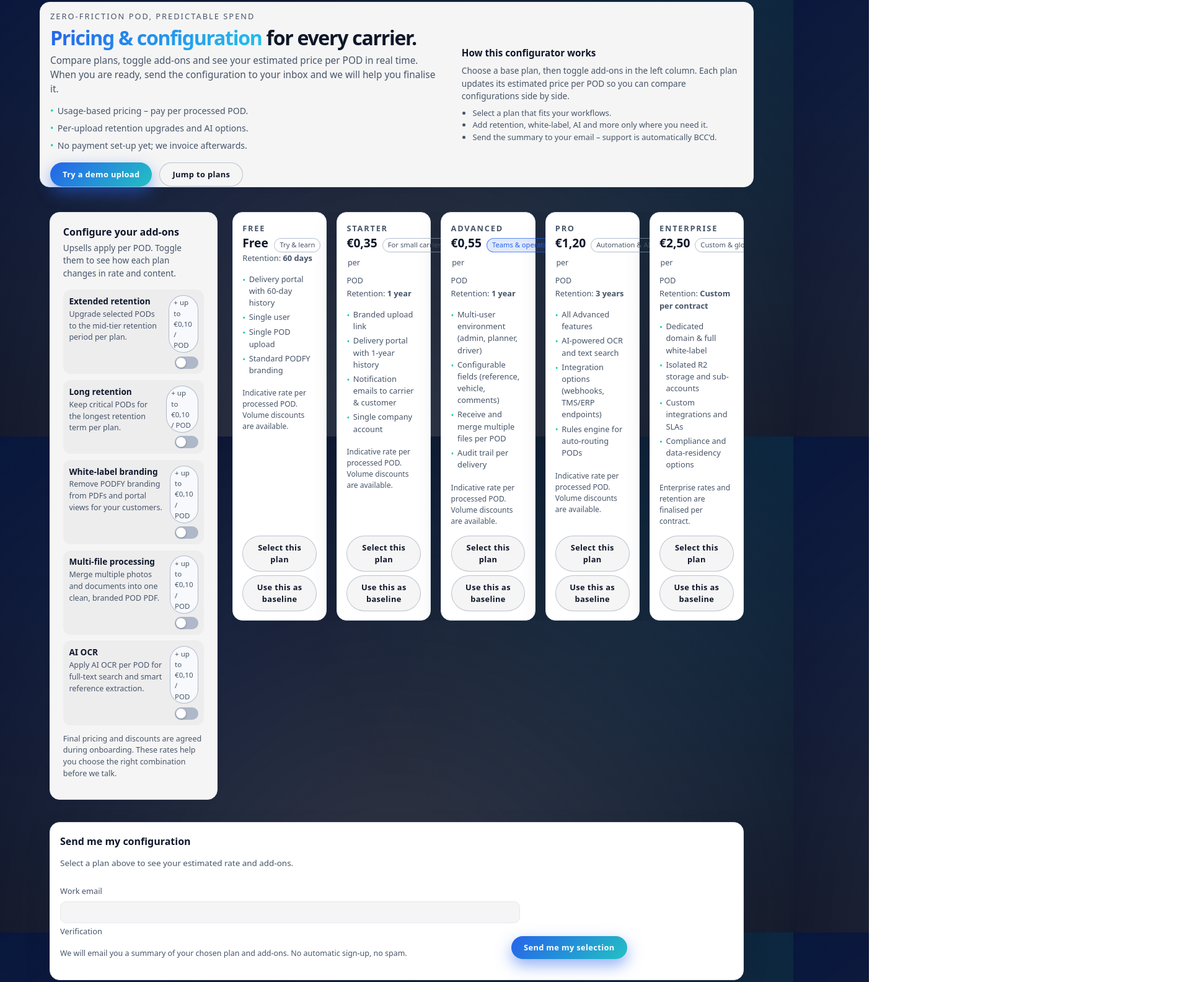
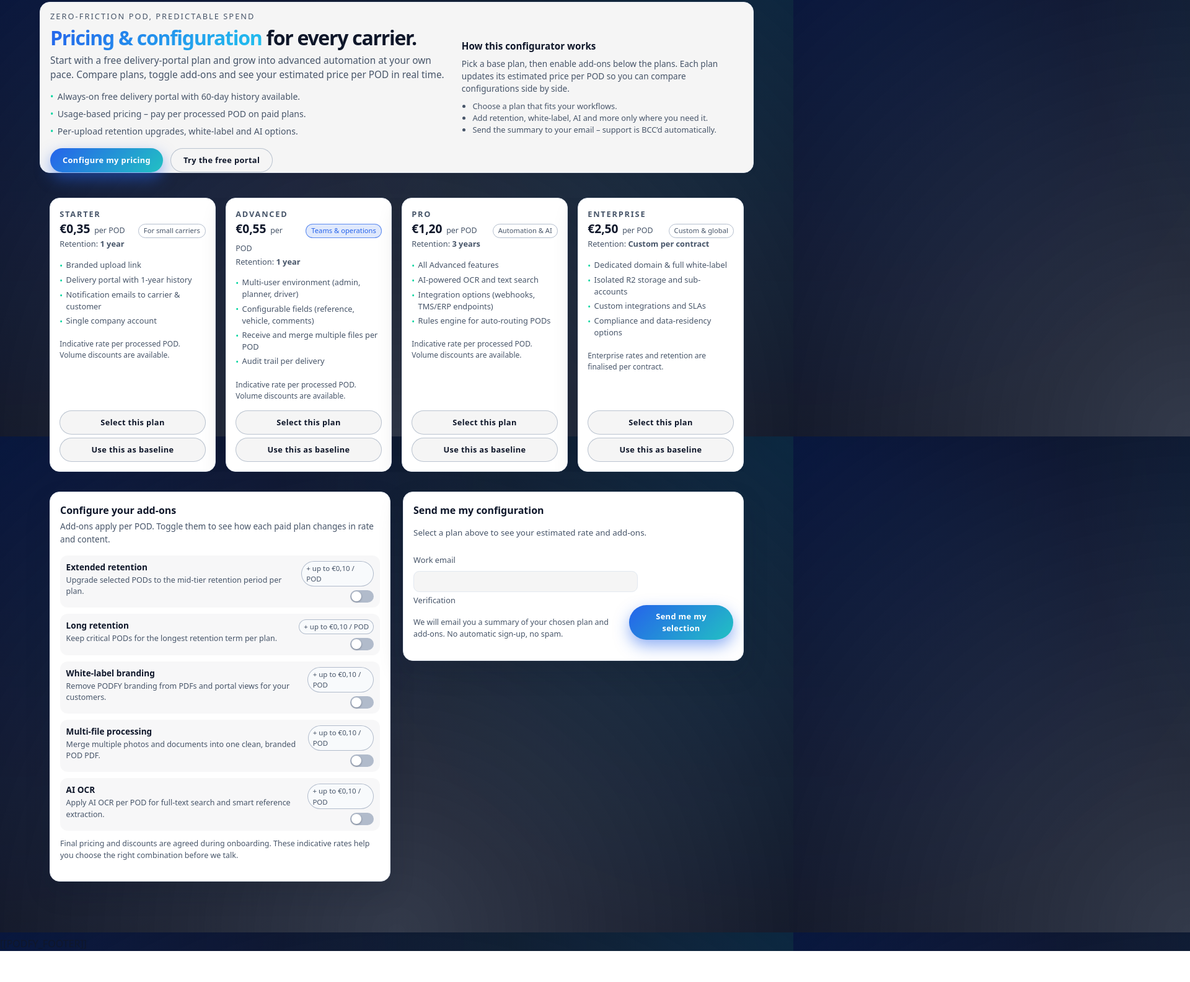
Before and after one commit to AHLJvanderPlas/Podfy-site, a plain HTML site: page pricing.html in a window 1280 px wide. Shown: the part 96-1680 px from the top of the page at 62% size, 1920 px wide, since content can reach past the window. After the commit the page ends 1630 px from the top, so only its background shows below. Drawn offline with Linux system fonts and the light colour scheme.

Commit message:
Update pricing.html

```diff
--- a/pricing.html
+++ b/pricing.html
@@ -40,7 +40,7 @@
   <link rel="mask-icon" href="/assets/podfy-favicon.svg" color="#2563EB" />
 
   <!-- Styles -->
-  <link rel="stylesheet" href="/assets/styles.css?v=pricing-rev1" />
+  <link rel="stylesheet" href="/assets/styles.css?v=pricing-rev2" />
 
   <!-- Theme toggler -->
   <script src="/assets/theme.js" defer></script>
@@ -48,7 +48,7 @@
   <!-- Cloudflare Turnstile -->
   <script src="https://challenges.cloudflare.com/turnstile/v0/api.js" async defer></script>
 
-  <!-- Pricing-specific layout (kept small, uses existing tokens/components) -->
+  <!-- Pricing-specific layout -->
   <style>
     .pricing-main {
       max-width: var(--container-6xl);
@@ -149,106 +149,6 @@
       color: var(--muted);
     }
 
-    .pricing-layout {
-      margin-top: 1.5rem;
-      display: grid;
-      grid-template-columns: minmax(0, 1.15fr) minmax(0, 3.5fr);
-      gap: 1.5rem;
-      align-items: flex-start;
-    }
-
-    @media (max-width: 1024px) {
-      .pricing-layout {
-        grid-template-columns: minmax(0, 1fr);
-      }
-    }
-
-    .pricing-upsell-card {
-      position: sticky;
-      top: 5rem; /* below sticky site header */
-    }
-    @media (max-width: 1024px) {
-      .pricing-upsell-card {
-        position: static;
-      }
-    }
-
-    .pricing-upsell-title {
-      margin: 0 0 .25rem;
-      font-size: 1rem;
-      font-weight: 600;
-      color: var(--ink);
-    }
-
-    .pricing-upsell-subtitle {
-      margin: 0 0 1rem;
-      font-size: .85rem;
-      color: var(--muted);
-    }
-
-    .pricing-upsell-list {
-      display: flex;
-      flex-direction: column;
-      gap: .6rem;
-      margin-bottom: .8rem;
-    }
-
-    .pricing-upsell-item {
-      display: flex;
-      align-items: flex-start;
-      justify-content: space-between;
-      gap: .75rem;
-      padding: .55rem .6rem;
-      border-radius: .75rem;
-      background: rgba(15,23,42,0.03);
-    }
-    html[data-theme="dark"] .pricing-upsell-item {
-      background: rgba(15,23,42,0.85);
-    }
-    .pricing-upsell-item.active {
-      background: rgba(37,99,235,0.10);
-      border: 1px solid rgba(37,99,235,0.45);
-    }
-
-    .pricing-upsell-item-main {
-      font-size: .85rem;
-    }
-    .pricing-upsell-item-main strong {
-      display: block;
-      margin-bottom: .1rem;
-    }
-    .pricing-upsell-item-main small {
-      display: block;
-      font-size: .78rem;
-      color: var(--muted);
-    }
-
-    .pricing-upsell-meta {
-      display: flex;
-      flex-direction: column;
-      align-items: flex-end;
-      gap: .35rem;
-      font-size: .78rem;
-    }
-
-    .pill-pricing {
-      border-radius: 999px;
-      border: 1px solid rgba(148,163,184,0.7);
-      padding: .15rem .45rem;
-      font-size: .72rem;
-      color: var(--muted);
-      background: rgba(248,250,252,0.95);
-    }
-    html[data-theme="dark"] .pill-pricing {
-      background: rgba(15,23,42,0.9);
-    }
-
-    .pricing-upsell-footnote {
-      margin-top: .4rem;
-      font-size: .78rem;
-      color: var(--muted);
-    }
-
     .pricing-plans-scroll {
       overflow-x: auto;
     }
@@ -256,7 +156,7 @@
     .pricing-plans-grid {
       min-width: 720px;
       display: grid;
-      grid-template-columns: repeat(5, minmax(0, 1fr));
+      grid-template-columns: repeat(4, minmax(0, 1fr));
       gap: 1rem;
     }
 
@@ -370,8 +270,110 @@
       gap: .35rem;
     }
 
+    /* Below-plans layout: left add-ons, right send configuration */
+    .pricing-below-layout {
+      margin-top: 2rem;
+      display: grid;
+      grid-template-columns: minmax(0, 1fr) minmax(0, 1fr);
+      gap: 1.25rem;
+      align-items: flex-start;
+    }
+
+    @media (max-width: 900px) {
+      .pricing-below-layout {
+        grid-template-columns: minmax(0, 1fr);
+      }
+    }
+
+    .pricing-upsell-card {
+      border-radius: 1rem;
+      border: 1px solid var(--line);
+      background: var(--surface-strong);
+      padding: 1.1rem 1rem 1.2rem;
+      box-shadow: 0 18px 40px rgba(15,23,42,0.16);
+    }
+    html[data-theme="dark"] .pricing-upsell-card {
+      background: rgba(15,23,42,0.96);
+      box-shadow: 0 0 26px rgba(15,23,42,0.85), inset 0 0 38px rgba(15,23,42,0.8);
+    }
+
+    .pricing-upsell-title {
+      margin: 0 0 .25rem;
+      font-size: 1rem;
+      font-weight: 600;
+      color: var(--ink);
+    }
+
+    .pricing-upsell-subtitle {
+      margin: 0 0 1rem;
+      font-size: .85rem;
+      color: var(--muted);
+    }
+
+    .pricing-upsell-list {
+      display: flex;
+      flex-direction: column;
+      gap: .6rem;
+      margin-bottom: .8rem;
+    }
+
+    .pricing-upsell-item {
+      display: flex;
+      align-items: flex-start;
+      justify-content: space-between;
+      gap: .75rem;
+      padding: .55rem .6rem;
+      border-radius: .75rem;
+      background: rgba(15,23,42,0.03);
+    }
+    html[data-theme="dark"] .pricing-upsell-item {
+      background: rgba(15,23,42,0.85);
+    }
+    .pricing-upsell-item.active {
+      background: rgba(37,99,235,0.10);
+      border: 1px solid rgba(37,99,235,0.45);
+    }
+
+    .pricing-upsell-item-main {
+      font-size: .85rem;
+    }
+    .pricing-upsell-item-main strong {
+      display: block;
+      margin-bottom: .1rem;
+    }
+    .pricing-upsell-item-main small {
+      display: block;
+      font-size: .78rem;
+      color: var(--muted);
+    }
+
+    .pricing-upsell-meta {
+      display: flex;
+      flex-direction: column;
+      align-items: flex-end;
+      gap: .35rem;
+      font-size: .78rem;
+    }
+
+    .pill-pricing {
+      border-radius: 999px;
+      border: 1px solid rgba(148,163,184,0.7);
+      padding: .15rem .45rem;
+      font-size: .72rem;
+      color: var(--muted);
+      background: rgba(248,250,252,0.95);
+    }
+    html[data-theme="dark"] .pill-pricing {
+      background: rgba(15,23,42,0.9);
+    }
+
+    .pricing-upsell-footnote {
+      margin-top: .4rem;
+      font-size: .78rem;
+      color: var(--muted);
+    }
+
     .pricing-selection-card {
-      margin-top: 2.25rem;
       border-radius: 1rem;
       border: 1px solid var(--line);
       background: var(--surface-strong);
@@ -449,7 +451,7 @@
       color: #dc2626;
     }
 
-    /* Tiny toggle switch reused from previous answer, adjusted slightly */
+    /* Toggle switch */
     .pricing-switch {
       --switch-width: 38px;
       --switch-height: 20px;
@@ -494,7 +496,7 @@
       transform: translateX(18px);
     }
 
-    /* Honeypot field for pricing form */
+    /* Honeypot */
     .pricing-honeypot {
       position: absolute;
       width: 1px;
@@ -526,45 +528,52 @@
               <span>Pricing & configuration</span> for every carrier.
             </h1>
             <p class="pricing-lead">
+              Start with a free delivery-portal plan and grow into advanced automation at your own pace.
               Compare plans, toggle add-ons and see your estimated price per POD in real time.
-              When you are ready, send the configuration to your inbox and we will help you finalise it.
             </p>
             <ul class="pricing-hero-bullets">
-              <li>Usage-based pricing – pay per processed POD.</li>
-              <li>Per-upload retention upgrades and AI options.</li>
-              <li>No payment set-up yet; we invoice afterwards.</li>
+              <li>Always-on free delivery portal with 60-day history available.</li>
+              <li>Usage-based pricing – pay per processed POD on paid plans.</li>
+              <li>Per-upload retention upgrades, white-label and AI options.</li>
             </ul>
             <div class="pricing-hero-actions">
-              <a href="/free-tier-demo.html" class="btn btn-primary">Try a demo upload</a>
-              <a href="#plans" class="btn btn-secondary">Jump to plans</a>
+              <a href="#plans" class="btn btn-primary">Configure my pricing</a>
+              <a href="/free-tier-demo.html" class="btn btn-secondary">Try the free portal</a>
             </div>
           </div>
 
           <aside>
             <h2 class="pricing-hero-side-title">How this configurator works</h2>
             <p class="pricing-hero-side-body">
-              Choose a base plan, then toggle add-ons in the left column. Each plan updates its
+              Pick a base plan, then enable add-ons below the plans. Each plan updates its
               estimated price per POD so you can compare configurations side by side.
             </p>
             <ul class="pricing-hero-side-list">
-              <li>Select a plan that fits your workflows.</li>
+              <li>Choose a plan that fits your workflows.</li>
               <li>Add retention, white-label, AI and more only where you need it.</li>
-              <li>Send the summary to your email – support is automatically BCC’d.</li>
+              <li>Send the summary to your email – support is BCC’d automatically.</li>
             </ul>
           </aside>
         </div>
       </div>
     </section>
 
-    <!-- PLANS + UPSELLS -->
+    <!-- PLANS -->
     <section class="home-section" id="plans">
       <div class="container">
-        <div class="pricing-layout">
-          <!-- Upsell column -->
-          <aside class="card card-glass pricing-upsell-card" aria-label="Configure add-ons">
+        <div class="pricing-plans-scroll">
+          <div id="plans-grid" class="pricing-plans-grid">
+            <!-- Filled by JS -->
+          </div>
+        </div>
+
+        <!-- Below the plans: left add-ons, right send configuration -->
+        <div class="pricing-below-layout">
+          <!-- Add-ons / upsell -->
+          <aside class="pricing-upsell-card" aria-label="Configure add-ons">
             <h2 class="pricing-upsell-title">Configure your add-ons</h2>
             <p class="pricing-upsell-subtitle">
-              Upsells apply per POD. Toggle them to see how each plan changes in rate and content.
+              Add-ons apply per POD. Toggle them to see how each paid plan changes in rate and content.
             </p>
 
             <div id="upsell-list" class="pricing-upsell-list">
@@ -572,20 +581,12 @@
             </div>
 
             <p class="pricing-upsell-footnote">
-              Final pricing and discounts are agreed during onboarding. These rates help you choose
-              the right combination before we talk.
+              Final pricing and discounts are agreed during onboarding. These indicative rates
+              help you choose the right combination before we talk.
             </p>
           </aside>
 
-          <!-- Plans -->
-          <div class="pricing-plans-scroll">
-            <div id="plans-grid" class="pricing-plans-grid">
-              <!-- Filled by JS -->
-            </div>
-          </div>
-        </div>
-
-        <!-- Selection + email -->
+          <!-- Send configuration -->
           <section class="pricing-selection-card" aria-label="Send me my configuration">
             <div class="pricing-selection-header">
               <div>
@@ -647,15 +648,14 @@
             </form>
           </section>
         </div>
+      </div>
     </section>
   </main>
 
   [[PODFY_FOOTER]]
 
   <script>
-    // =======================
     // Turnstile callbacks
-    // =======================
     function onPricingTurnstileCompleted(token) {
       const hidden = document.getElementById('pricingTurnstileToken');
       if (hidden) hidden.value = token || '';
@@ -669,9 +669,7 @@
       if (hidden) hidden.value = '';
     }
 
-    // =======================
-    // Pricing data model
-    // =======================
+    // Data model
     const PLANS = [
       {
         id: 'free',
@@ -850,10 +848,6 @@
       return '€' + value.toFixed(2).replace('.', ',');
     }
 
-    function isUpsellVisibleForPlan(upsell, plan) {
-      return upsell.visibility.includes(plan.level);
-    }
-
     function getPlanEffectivePrice(plan) {
       let total = plan.basePrice;
       state.activeUpsells.forEach(id => {
@@ -948,7 +942,8 @@
 
     function renderPlans() {
       plansGridEl.innerHTML = '';
-      PLANS.forEach(plan => {
+      // Only render paid plans: skip free
+      PLANS.filter(p => p.level !== 'free').forEach(plan => {
         const card = document.createElement('article');
         card.className = 'pricing-plan-card card-glass' +
           (state.selectedPlanId === plan.id ? ' selected' : '');
@@ -1017,7 +1012,7 @@
         hintBtn.className = 'btn btn-secondary';
         hintBtn.textContent = 'Use this as baseline';
         hintBtn.addEventListener('click', () => {
-          const selectionSection = document.querySelector('.pricing-selection-card');
+          const selectionSection = document.querySelector('.pricing-below-layout');
           if (selectionSection) {
             selectionSection.scrollIntoView({ behavior: 'smooth', block: 'start' });
           }
@@ -1057,9 +1052,7 @@
       `;
     }
 
-    // =======================
     // Form submission
-    // =======================
     selectionFormEl.addEventListener('submit', async (event) => {
       event.preventDefault();
       selectionStatusEl.textContent = '';
@@ -1067,7 +1060,6 @@
 
       const hp = document.getElementById('pricing-hp');
       if (hp && hp.value) {
-        // Honeypot filled – treat as spam
         selectionStatusEl.textContent = 'Something went wrong. Please try again.';
         selectionStatusEl.classList.add('error');
         return;
@@ -1123,8 +1115,10 @@
         },
         upsells: upsellIds,
         upsellLabels,
-        // snapshot for sales / internal reference
-        plansSnapshot: PLANS.map(p => ({
+        // Only include paid plans in snapshot for consistency with the UI
+        plansSnapshot: PLANS
+          .filter(p => p.level !== 'free')
+          .map(p => ({
             id: p.id,
             name: p.name,
             level: p.level,
@@ -1175,9 +1169,7 @@
       }
     });
 
-    // =======================
     // Init
-    // =======================
     renderUpsells();
     renderPlans();
     renderSelectionSummary();
```
Lines whose indentation alone changed are shown as unchanged.
